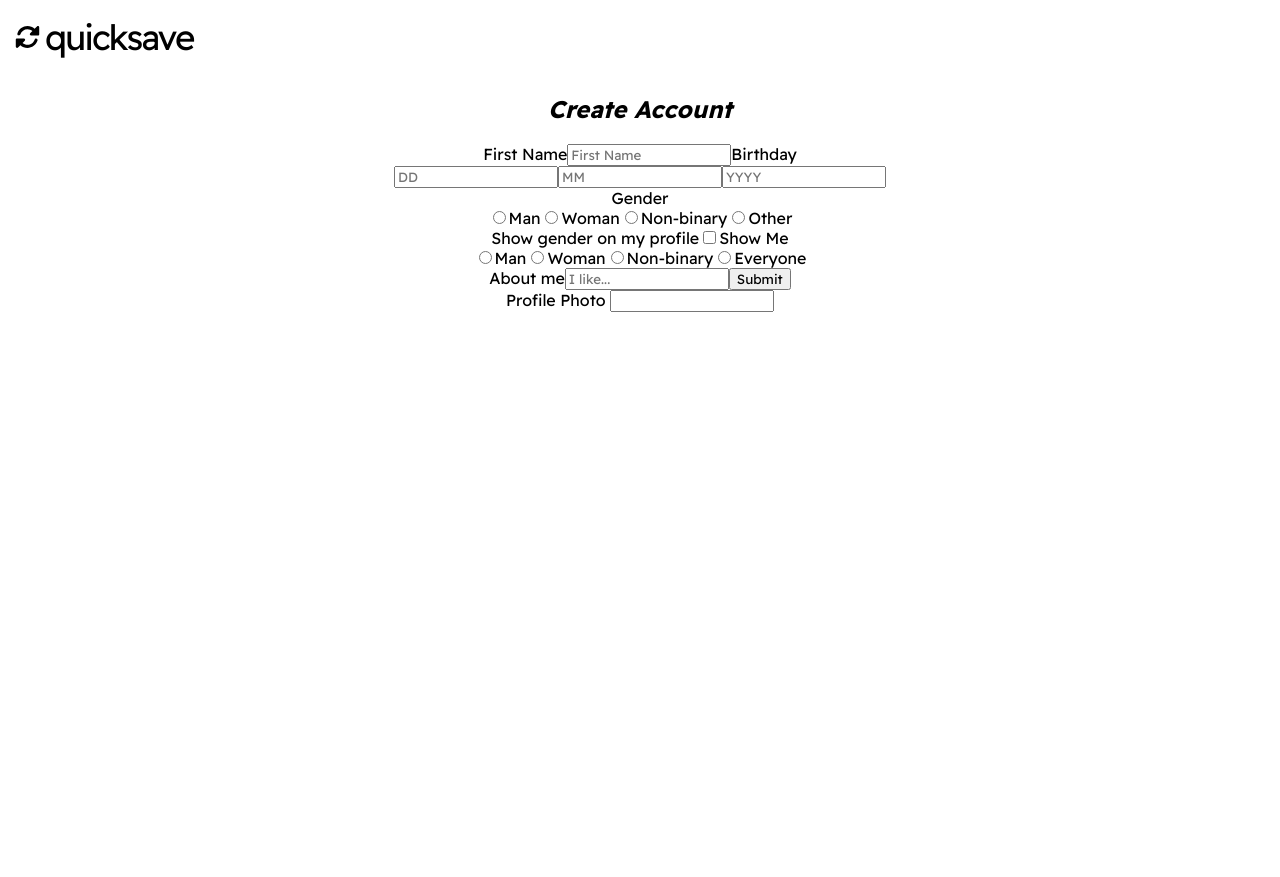
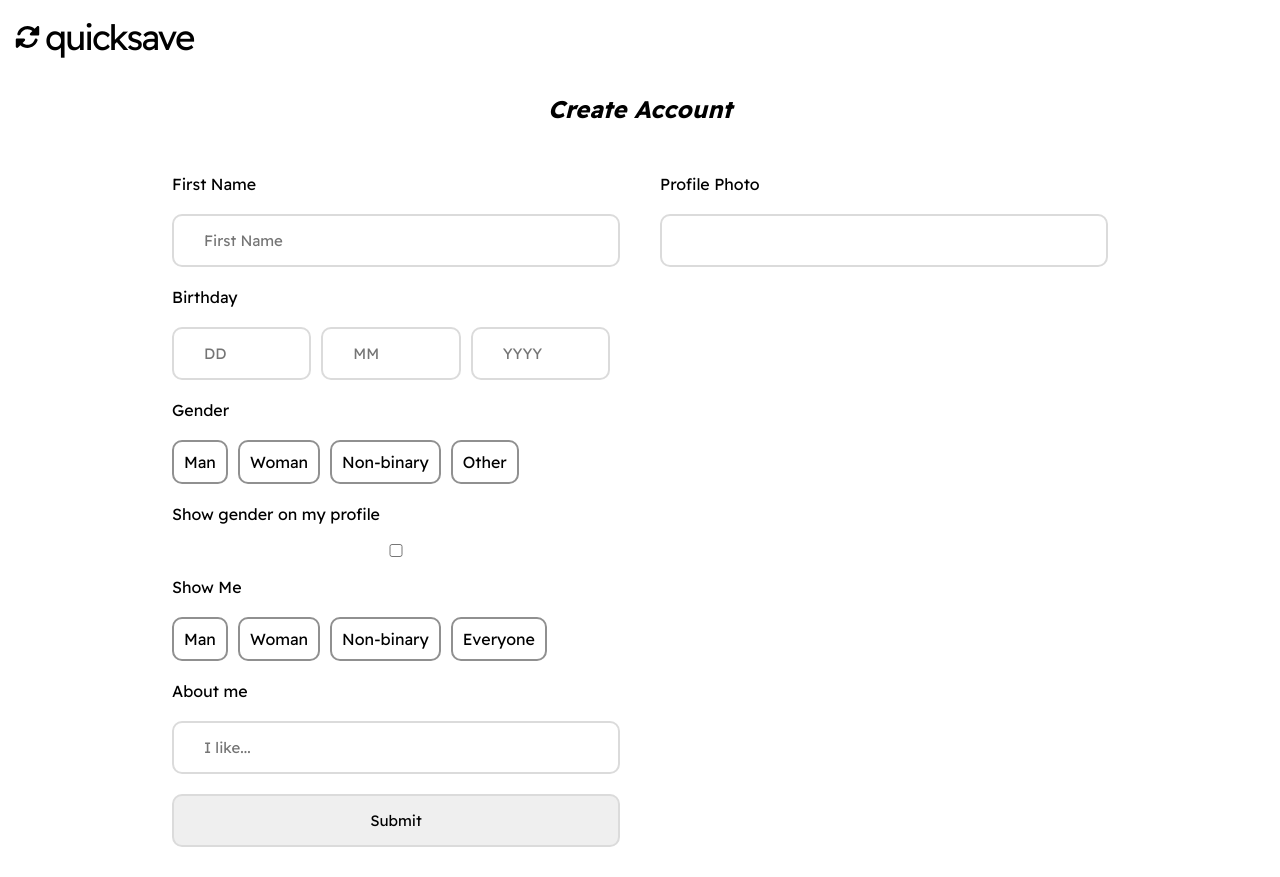
Before and after one commit to HectorDNuno/quicksave, a React (Create React App) app: page /onboarding in a window 1280 px wide. Before the commit the page ends 800 px from the top, so only its background shows below. Built offline with nearby package versions, Linux system fonts and the light colour scheme.

Commit message:
adds styling for onboarding forms

```diff
--- a/src/index.css
+++ b/src/index.css
@@ -144,3 +144,73 @@
   margin: 8px;
   font-size: 17px;
 }
+
+/* ---- Onboarding Page ---- */
+
+.onboarding form {
+  display: flex;
+  justify-content: center;
+}
+
+.onboarding form section {
+  display: flex;
+  flex-direction: column;
+  padding: 20px;
+  width: 35%;
+  text-align: start;
+}
+
+.onboarding form input {
+  padding: 15px 30px;
+  margin: 10px 0;
+  font-size: 15px;
+  border: solid 2px rgb(219, 219, 219);
+  border-radius: 10px;
+}
+
+.onboarding form input::-webkit-outer-spin-button,.onboarding form input::-webkit-inner-spin-button {
+  -webkit-appearance: none;
+  margin: 0;
+}
+
+.onboarding form label {
+  margin: 10px 0;
+}
+
+.onboarding form .multiple-input-container {
+  display: flex;
+  flex-direction: row;
+}
+
+.onboarding form .multiple-input-container input {
+  margin-right: 10px;
+}
+
+.onboarding form .multiple-input-container label {
+  padding: 10px;
+  border: solid 2px rgb(144,144,144);
+  border-radius: 10px;
+  transition: all 0.3s;
+  margin-right: 10px;
+}
+
+.onboarding form input[type="number"] {
+  width: 20%;
+}
+
+.onboarding form input[type="radio"] {
+  display: none;
+}
+
+.onboarding form input[type="radio"]:checked + label {
+  border: solid 2px rgb(221,39,22);
+}
+
+.onboarding form input[type="submit"]:hover {
+  background-color: rgb(235,235,235);
+}
+
+.onboarding form input[type="submit"]:active {
+  background-color: rgb(88, 0, 183);
+  color: white;
+}
```
